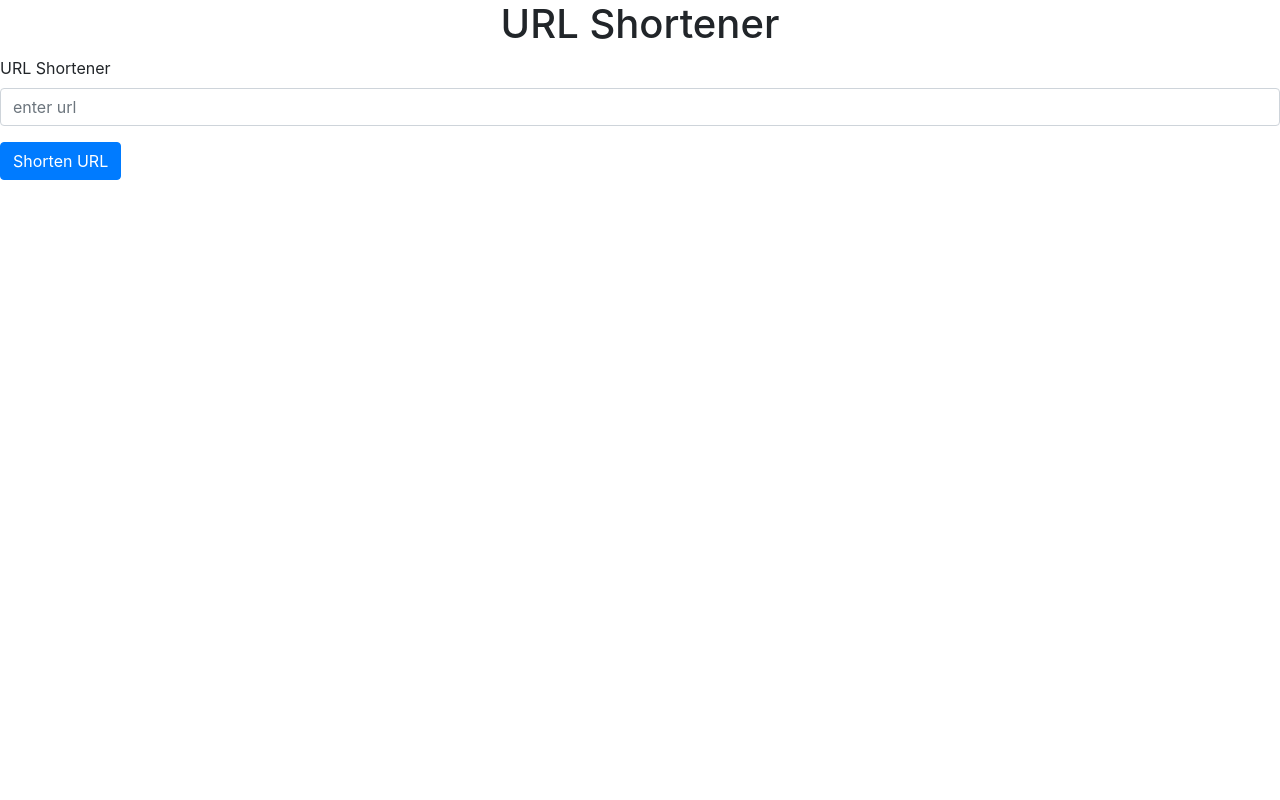
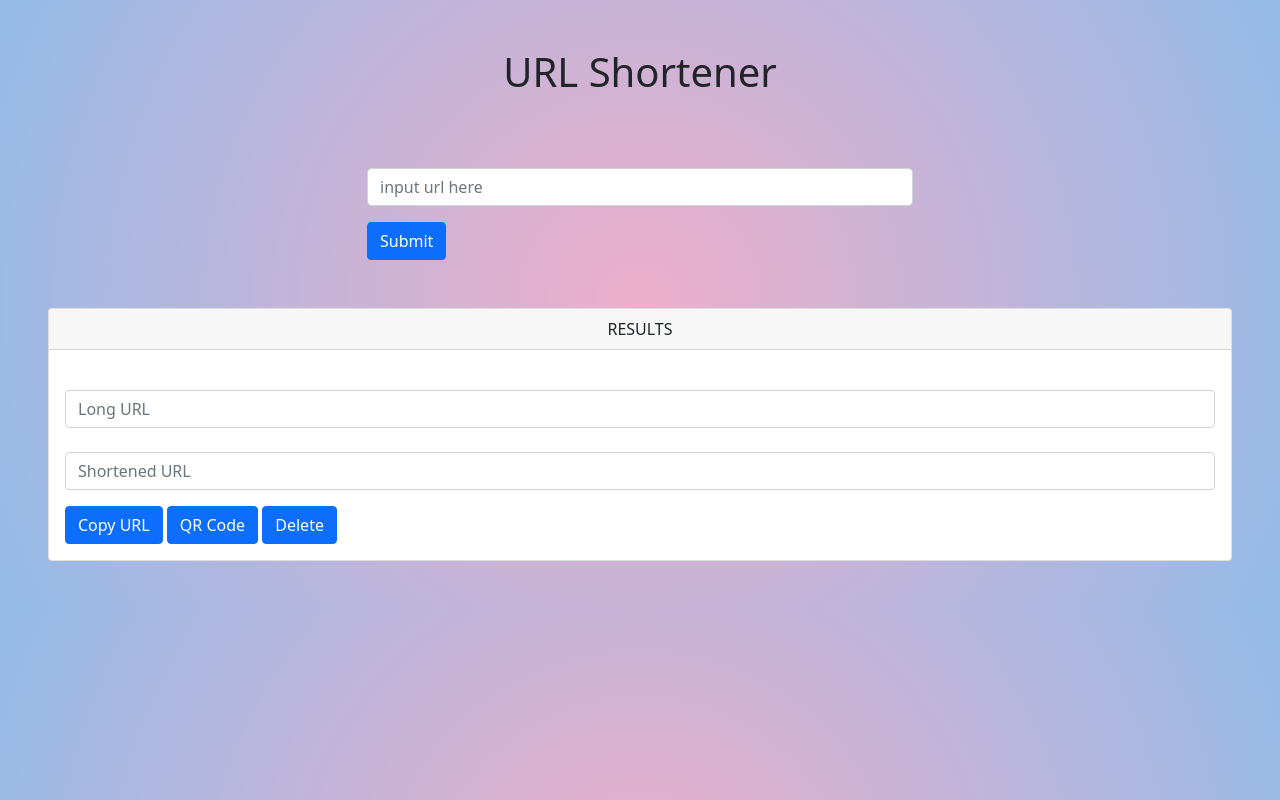
Before and after one commit to Gioele-M/lap4_24h_challenge, a plain HTML site: page index.html in a window 1280 px wide. Drawn offline with nearby package versions, Linux system fonts and the light colour scheme.

Commit message:
url inputs

```diff
--- a/index.html
+++ b/index.html
@@ -5,29 +5,85 @@
     <meta http-equiv="X-UA-Compatible" content="IE=edge" />
     <meta name="viewport" content="width=device-width, initial-scale=1.0" />
     <link
+      href="https://cdn.jsdelivr.net/npm/bootstrap@5.0.2/dist/css/bootstrap.min.css"
       rel="stylesheet"
-      href="https://cdn.jsdelivr.net/npm/bootstrap@4.3.1/dist/css/bootstrap.min.css"
-      integrity="sha384-ggOyR0iXCbMQv3Xipma34MD+dH/1fQ784/j6cY/iJTQUOhcWr7x9JvoRxT2MZw1T"
+      integrity="sha384-EVSTQN3/azprG1Anm3QDgpJLIm9Nao0Yz1ztcQTwFspd3yD65VohhpuuCOmLASjC"
       crossorigin="anonymous"
     />
-    <title>URL Shortener</title>
+    <title>Document</title>
+    <style>
+      body {
+        background: radial-gradient(
+          circle,
+          rgba(238, 174, 202, 1) 0%,
+          rgba(148, 187, 233, 1) 100%
+        );
+      }
+    </style>
   </head>
   <body>
-    <div class="container-md">
-      <h1 class="text-center">URL Shortener</h1>
-      <form class="justify-content">
-        <div class="mb-3">
-          <label for="url-shortener" class="form-label">URL Shortener</label>
+    <section id="contact">
+      <div class="container-lg">
+        <div class="text-center">
+          <h1 class="mt-5">URL Shortener</h1>
+        </div>
+        <div class="row justify-content-center my-5">
+          <div class="col-lg-6">
+            <form>
+              <label for="url-input" class="form-label"></label>
               <input
                 type="text"
                 class="form-control"
-            id="url-shortener"
-            aria-describedby="Url shortner"
-            placeholder="enter url"
+                id="url-input"
+                placeholder="input url here"
               />
+            </form>
+            <button type="submit" class="btn btn-primary mt-3">Submit</button>
           </div>
-        <button type="submit" class="btn btn-primary">Shorten URL</button>
+        </div>
+      </div>
+      <section>
+        <div class="card m-5">
+          <div class="card-header text-center font-weight-bold text-uppercase">Results</div>
+          <div class="card-body">
+            <div>
+              <form>
+                <label for="url-input" class="form-label"></label>
+                <input
+                  type="text"
+                  class="form-control"
+                  id="url-input"
+                  placeholder="Long URL"
+                />
+                <label for="url-input" class="form-label"></label>
+                <input
+                  type="text"
+                  class="form-control"
+                  id="url-input"
+                  placeholder="Shortened URL"
+                />
               </form>
             </div>
+
+            <!-- <h5 class="card-title">Special title treatment</h5>
+          <p class="card-text">With supporting text below as a natural lead-in to additional content.</p> -->
+            <a href="#" class="btn btn-primary mt-3">Copy URL</a>
+            <a href="#" class="btn btn-primary mt-3 ml-5">QR Code</a>
+            <a href="#" class="btn btn-primary mt-3">Delete</a>
+          </div>
+        </div>
+      </section>
+    </section>
+    <!-- <section id="modal" class="bg-light">
+                 <div class="container">
+                    <div class="text-center">
+                      <p>This is a modal</p>
+                    </div>
+
+                 </div>
+
+
+
+             </section> -->
   </body>
 </html>
```
Lines whose indentation alone changed are shown as unchanged.
